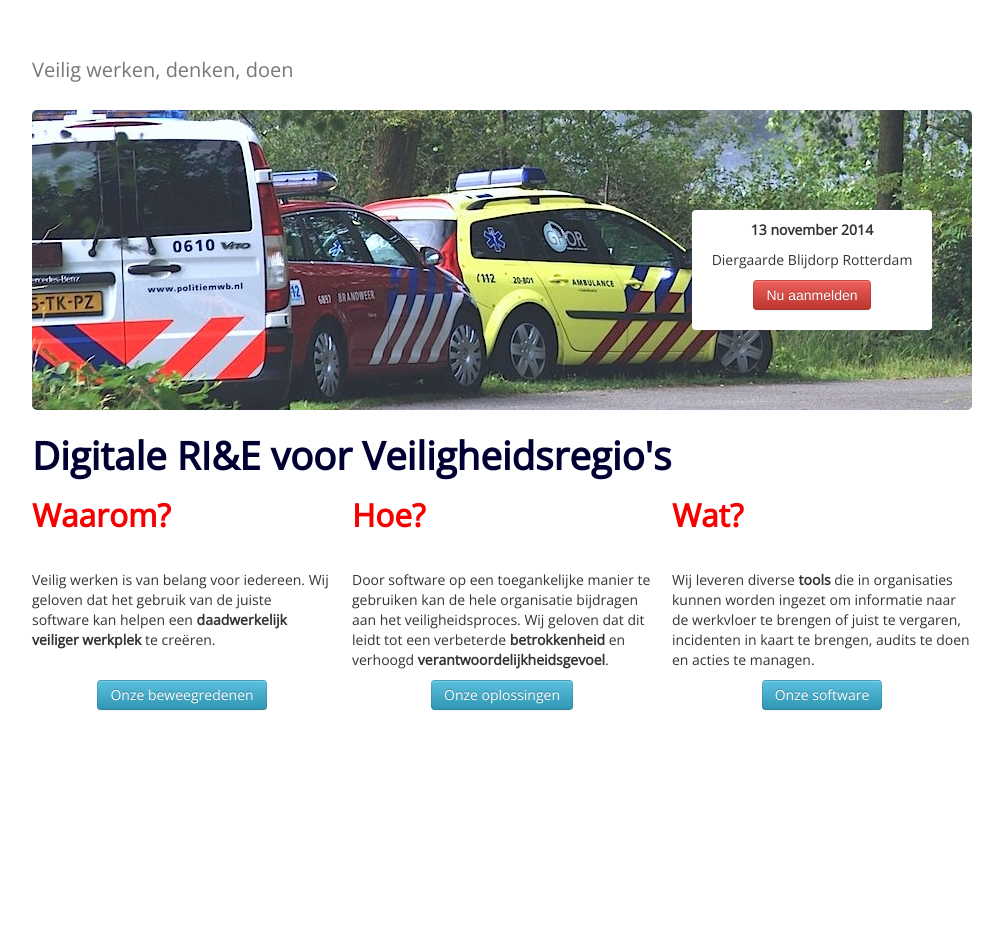
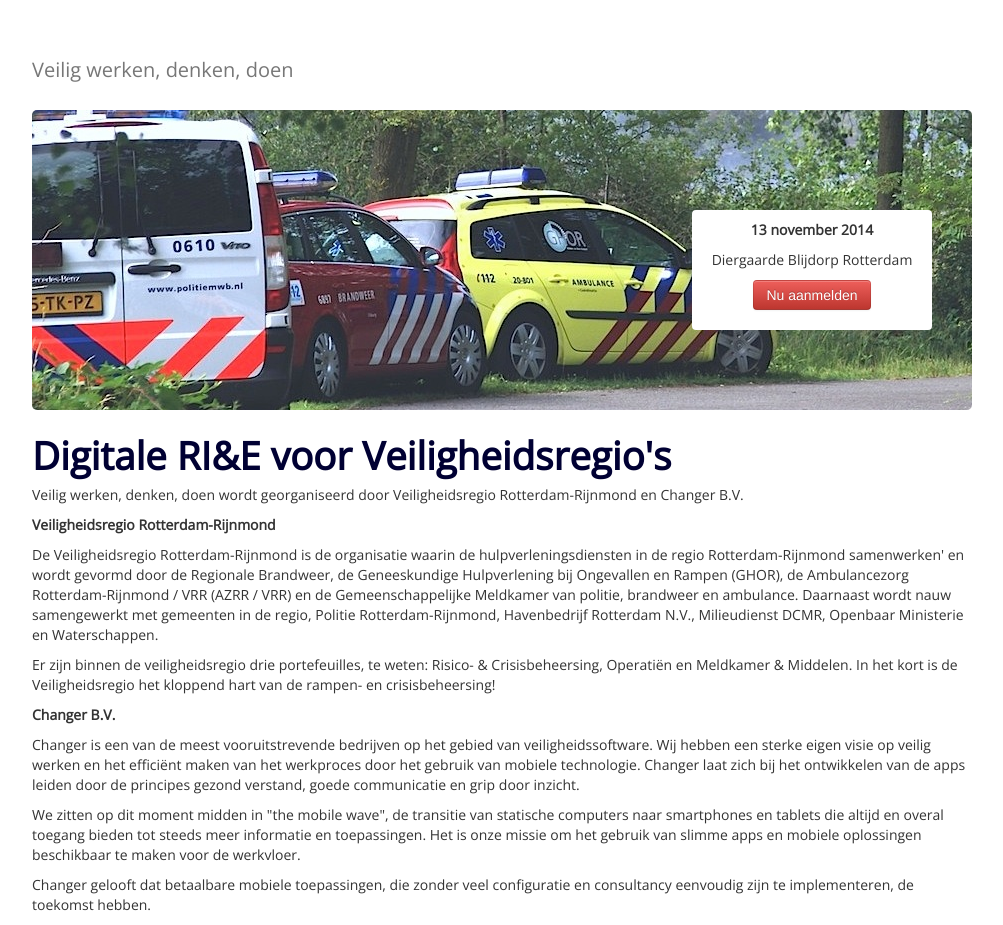
Before and after one commit to changer/vwdd, a Jekyll site: the page built from organisatie.html, in a window 1280 px wide. Shown: the whole page, without its empty margins (138-1141 px from the left). Built offline with Jekyll 4.4.1, drawn with Linux system fonts in a browser that asks for light colours; nearby versions of some CDN libraries; Markdown is read by kramdown in place of the engine named in the settings; before the commit the page ends 900 px from its top, so only the background shows below that.

Commit message:
organisatie added

```diff
--- a/organisatie.html
+++ b/organisatie.html
@@ -9,34 +9,22 @@ title: Veilig werken, denken, doen
 	</div>
 </div>
 <div class="row">
-	<div class="span4">
-		<h2>Waarom?</h2>
-		<div class="center-wrapper">
-			<i class="icon-shield icon-4x"></i>
-		</div>
-		<p class="solid-height">Veilig werken is van belang voor iedereen. Wij geloven dat het gebruik van de juiste software kan helpen een <strong>daadwerkelijk veiliger werkplek</strong> te cre&euml;ren. </p>
-		<div class="center-wrapper">
-			<div class="btn btn-info">Onze beweegredenen</div>
-		</div>
-	</div>
-	<div class="span4">
-		<h2>Hoe?</h2>
-		<div class="center-wrapper">
-			<i class="icon-group icon-4x"></i>
-		</div>
-		<p class="solid-height">Door software op een toegankelijke manier te gebruiken kan de hele organisatie bijdragen aan het veiligheidsproces. Wij geloven dat dit leidt tot een verbeterde <strong>betrokkenheid</strong> en verhoogd <strong>verantwoordelijkheidsgevoel</strong>.</p>
-		<div class="center-wrapper">
-			<div class="btn btn-info">Onze oplossingen</div>
-		</div>
-	</div>
-	<div class="span4">
-		<h2>Wat?</h2>
-		<div class="center-wrapper">
-			<i class="icon-desktop icon-4x"></i>
-		</div>
-		<p class="solid-height">Wij leveren diverse <strong>tools</strong> die in organisaties kunnen worden ingezet om informatie naar de werkvloer te brengen of juist te vergaren, incidenten in kaart te brengen, audits te doen en acties te managen.</p>
-		<div class="center-wrapper">
-			<div class="btn btn-info">Onze software</div>
-		</div>
+	<div class="span12">
+		<p>Veilig werken, denken, doen wordt georganiseerd door Veiligheidsregio Rotterdam-Rijnmond en Changer B.V.</p>
+
+		<p><strong>Veiligheidsregio Rotterdam-Rijnmond</strong></p>
+
+		<p>De Veiligheidsregio Rotterdam-Rijnmond is de organisatie waarin de hulpverleningsdiensten in de regio Rotterdam-Rijnmond samenwerken' en wordt gevormd door de Regionale Brandweer, de Geneeskundige Hulpverlening bij Ongevallen en Rampen (GHOR), de Ambulancezorg Rotterdam-Rijnmond / VRR (AZRR / VRR) en de Gemeenschappelijke Meldkamer van politie, brandweer en ambulance. Daarnaast wordt nauw samengewerkt met gemeenten in de regio, Politie Rotterdam-Rijnmond, Havenbedrijf Rotterdam N.V., Milieudienst DCMR, Openbaar Ministerie en Waterschappen.</p>
+
+		<p>Er zijn binnen de veiligheidsregio drie portefeuilles, te weten: Risico- &amp; Crisisbeheersing, Operati&euml;n en Meldkamer &amp; Middelen. In het kort is de Veiligheidsregio het kloppend hart van de rampen- en crisisbeheersing!</p>
+
+		<p><strong>Changer B.V.</strong></p>
+
+		<p>Changer is een van de meest vooruitstrevende bedrijven op het gebied van veiligheidssoftware. Wij hebben een sterke eigen visie op veilig werken en het efficiënt maken van het werkproces door het gebruik van mobiele technologie.
+		Changer laat zich bij het ontwikkelen van de apps leiden door de principes gezond verstand, goede communicatie en grip door inzicht.</p>
+
+		<p>We zitten op dit moment midden in "the mobile wave", de transitie van statische computers naar smartphones en tablets die altijd en overal toegang bieden tot steeds meer informatie en toepassingen. Het is onze missie om het gebruik van slimme apps en mobiele oplossingen beschikbaar te maken voor de werkvloer.</p>
+
+		<p>Changer gelooft dat betaalbare mobiele toepassingen, die zonder veel configuratie en consultancy eenvoudig zijn te implementeren, de toekomst hebben.</p>
 	</div>
 </div>
```
